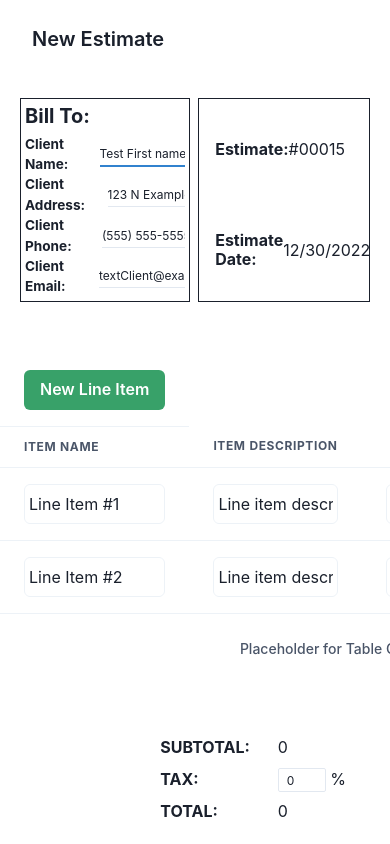
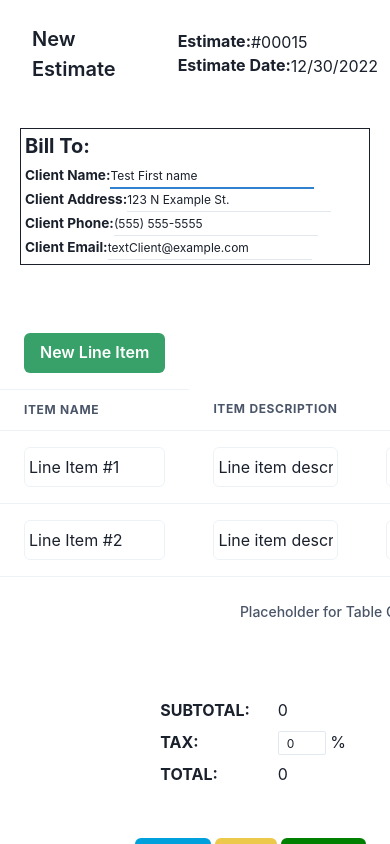
Before and after one commit to AnthonyJRay/floormate, a React (Vite) app: page /estimates in a window 390 px wide. Both pictures are taken after a click on the button "New Estimate". Built offline with nearby package versions, Linux system fonts and the light colour scheme.

Commit message:
Added some responsive styling to NewEstimate form. Moved the Estimate# and Date to the top-right corner of modal.

```diff
--- a/src/components/estimates/NewEstimate.jsx
+++ b/src/components/estimates/NewEstimate.jsx
@@ -13,6 +13,7 @@ import {
   ModalContent,
   ModalFooter,
   ModalHeader,
+  ModalOverlay,
   Text,
   Icon,
   Flex,
@@ -192,19 +193,44 @@ export default function NewEstimate({
         {btnIcon ? <Icon as={BsPlusLg} /> : null}
       </Button>
 
-      <Modal isOpen={isOpen} onClose={onClose} size={"full"}>
+      <Modal isOpen={isOpen} onClose={onClose} size={["full", "full", "6xl"]}>
+        <ModalOverlay />
         <ModalContent>
-          <Flex justifyContent={"space-around"} alignItems={"center"} p={2}>
+          <Flex alignItems={"center"} p={2}>
             <ModalHeader flexGrow={1}>New Estimate</ModalHeader>
+            <List display={"flex"} pl={"1rem"} m={"1"}>
+              <Box display={"flex"} flexDirection={"column"}>
+                <ListItem
+                  display={"flex"}
+                  height={"100%"}
+                  alignItems={"center"}
+                >
+                  <Heading size={"sm"}>Estimate:</Heading>
+                  <Text>{`#00015`}</Text>
+                </ListItem>
+                <ListItem
+                  display={"flex"}
+                  alignItems={"center"}
+                  height={"100%"}
+                >
+                  <Heading size={"sm"}>Estimate Date:</Heading>
+                  <Text>{currentDate}</Text>
+                </ListItem>
+              </Box>
+            </List>
           </Flex>
 
           <Box>
             <Box
               display={"flex"}
-              justifyContent={"space-around"}
+              justifyContent={["center", "center", "start"]}
               margin={"1rem"}
             >
-              <List border={"1px"} width={"48%"} m={1}>
+              <List
+                border={["1px", "1px", "none"]}
+                width={["100%", "95%", "65%"]}
+                m={1}
+              >
                 <ListItem m={1}>
                   <Heading fontSize={"xl"}>Bill To:</Heading>
                 </ListItem>
@@ -256,37 +282,6 @@ export default function NewEstimate({
                       variant={"flushed"}
                       defaultValue={estimateFormData.clientEmail}
                     />
-                  </ListItem>
-                </Box>
-              </List>
-
-              <List
-                display={"flex"}
-                border={"1px"}
-                width={"48%"}
-                pl={"1rem"}
-                m={"1"}
-              >
-                <Box
-                  display={"flex"}
-                  flexDir={"column"}
-                  justifyItems={"space-around"}
-                >
-                  <ListItem
-                    display={"flex"}
-                    height={"100%"}
-                    alignItems={"center"}
-                  >
-                    <Heading size={"sm"}>Estimate:</Heading>
-                    <Text>{`#00015`}</Text>
-                  </ListItem>
-                  <ListItem
-                    display={"flex"}
-                    alignItems={"center"}
-                    height={"100%"}
-                  >
-                    <Heading size={"sm"}>Estimate Date:</Heading>
-                    <Text>{currentDate}</Text>
                   </ListItem>
                 </Box>
               </List>
```
